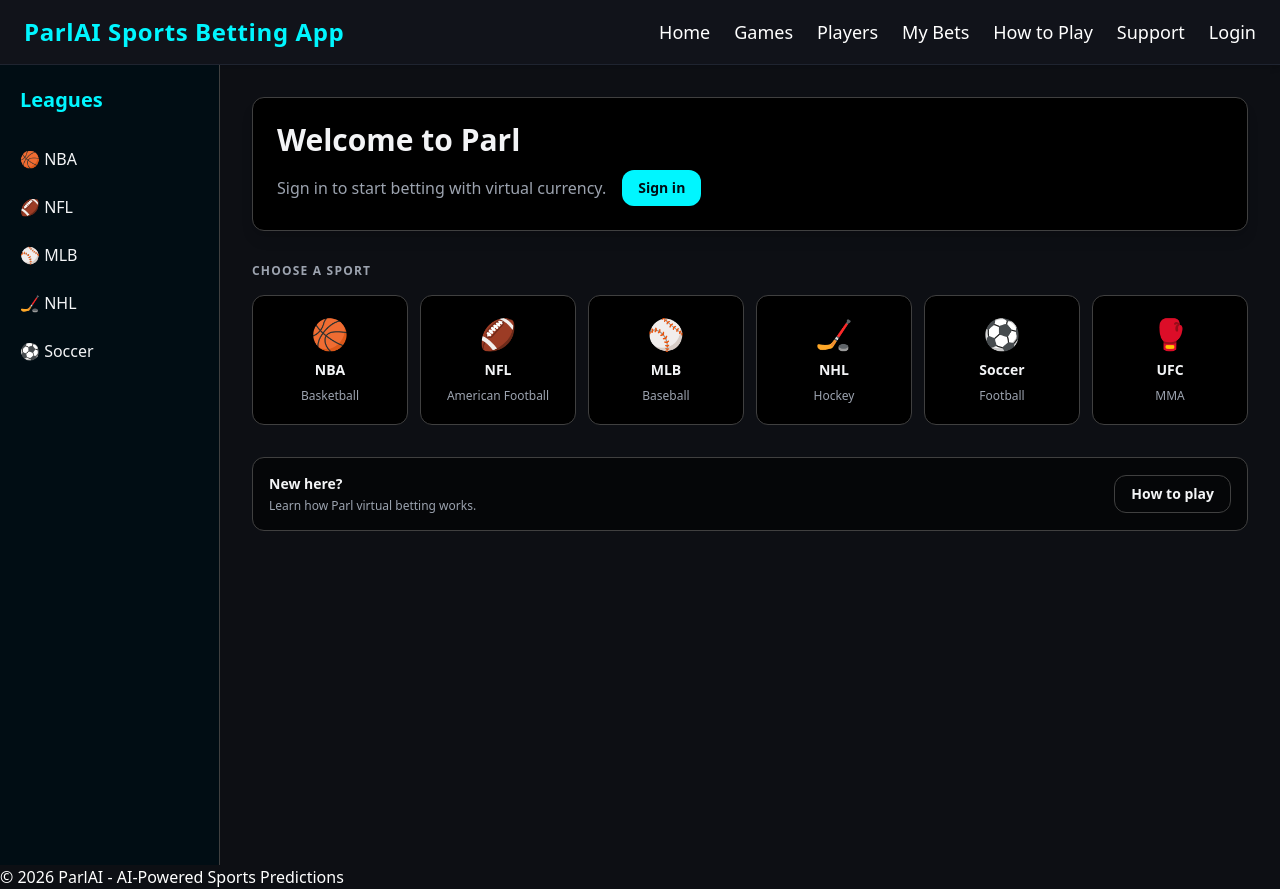
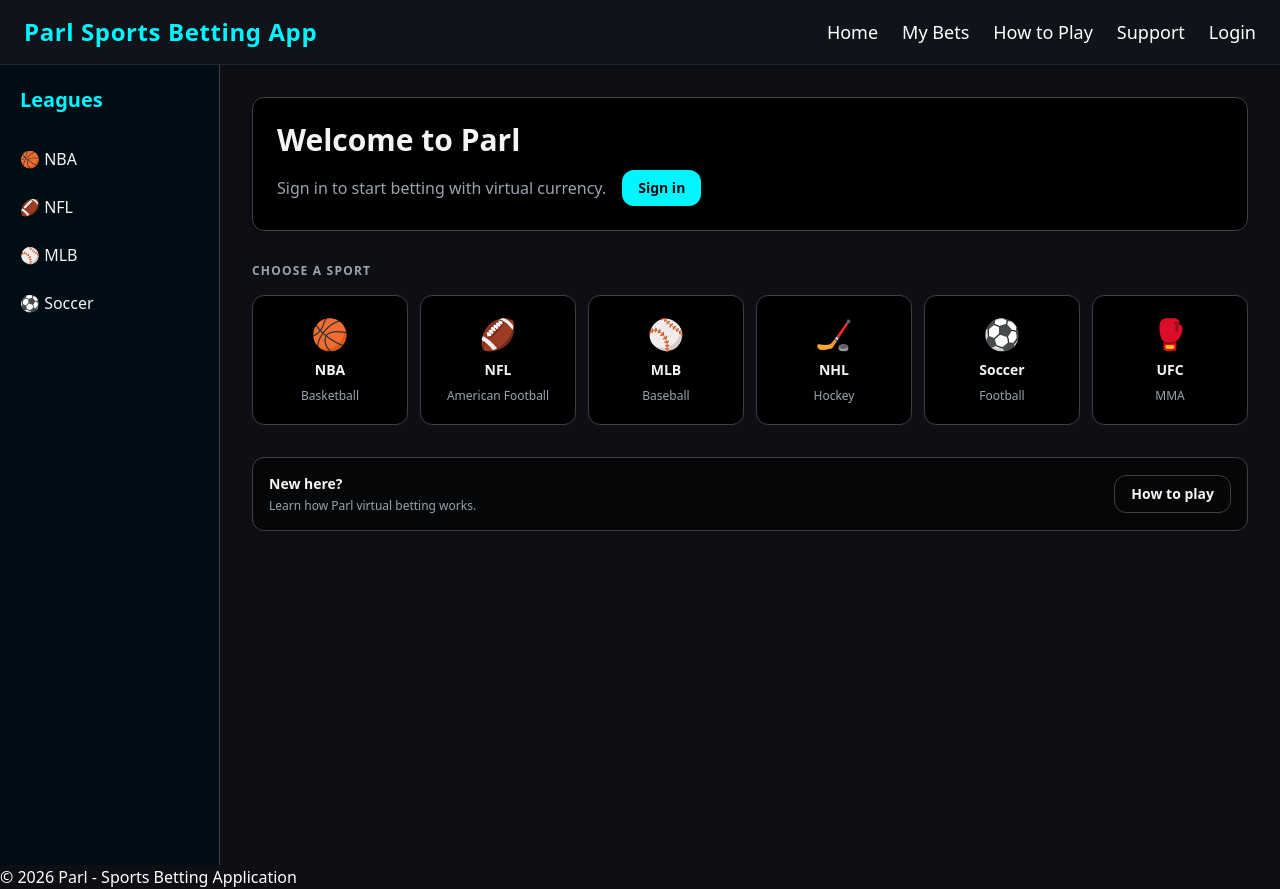
Before and after one commit to AmalSresh/491-ParlAI, a React app in the folder frontend/: page / in a window 1280 px wide. Built offline with nearby package versions, Linux system fonts and the light colour scheme; no server answers; the HTML template or start-up script is replaced by a standard one.

Commit message:
visual fixes

```diff
--- a/frontend/src/components/Footer.jsx
+++ b/frontend/src/components/Footer.jsx
@@ -1,7 +1,7 @@
 export default function Footer() {
   return (
     <footer className="footer">
-      <p>© 2026 ParlAI - AI-Powered Sports Predictions</p>
+      <p>© 2026 Parl - Sports Betting Application</p>
     </footer>
   );
 }
--- a/frontend/src/components/Header.jsx
+++ b/frontend/src/components/Header.jsx
@@ -10,19 +10,13 @@ export default function Header() {
       <nav className="flex items-center justify-between px-6 py-4 bg-[#11131a] border-b border-[#1f2430] shadow-md">
         <h1 className="text-2xl font-extrabold tracking-wide text-sb-blue">
           <Link to="/" className="hover:text-sb-blue-light">
-            ParlAI Sports Betting App
+            Parl Sports Betting App
           </Link>
         </h1>
 
         <div className="flex gap-6 text-lg font-medium">
           <Link to="/" className="hover:text-sb-blue-light">
             Home
-          </Link>
-          <Link to="/games" className="hover:text-sb-blue-light">
-            Games
-          </Link>
-          <Link to="/players" className="hover:text-sb-blue-light">
-            Players
           </Link>
           <Link to="/bets" className="hover:text-sb-blue-light">
             My Bets
--- a/frontend/src/components/Sidebar.jsx
+++ b/frontend/src/components/Sidebar.jsx
@@ -19,11 +19,6 @@ export default function Sidebar() {
           <Link to="/mlb">⚾ MLB</Link>
         </li>
         <li>
-          <Link to="/hockey" className="no-underline">
-            🏒 NHL
-          </Link>
-        </li>
-        <li>
           <Link to="/soccer">⚽ Soccer</Link>
         </li>
       </ul>
```
